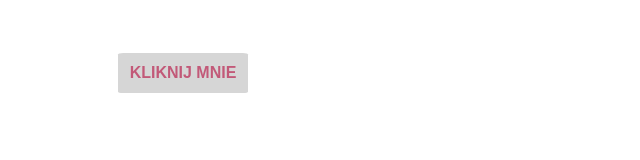
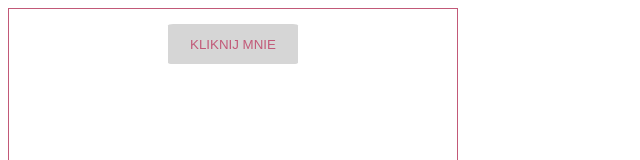
Before and after one commit to agatakk/agatakk.github.io, a plain HTML site: page Samuraj-Projekty/Dodawanie-kwadratow/index.html in a window 1280 px wide. Shown: the top 160 px of the page, without its empty margins (0-640 px from the left). Drawn offline with Linux system fonts and the light colour scheme.

Commit message:
Poprawki w stylach

```diff
--- a/Samuraj-Projekty/Dodawanie-kwadratow/main.js
+++ b/Samuraj-Projekty/Dodawanie-kwadratow/main.js
@@ -7,7 +7,7 @@ const showNumber = () => {
     const div = document.createElement('div');
     wrapper.appendChild(div);
 
-
+    div.textContent = "1";
 
 }
 
--- a/Samuraj-Projekty/Dodawanie-kwadratow/style.css
+++ b/Samuraj-Projekty/Dodawanie-kwadratow/style.css
@@ -4,6 +4,8 @@
 
 body{
     font-family: 'Courier New', Courier, monospace;
+    font-weight: 600;
+    font-size: 1rem;
 }
 div{
 
@@ -12,14 +14,17 @@ div{
     margin: 10px;
     background-color: rgb(194, 89, 120);
     color:rgb(214, 214, 214);
+    text-align: center;
+    line-height: 3;
 }
 .wrapper{
-    padding: 5vh;
-    height: 100vh;
-    width: 350px;
+    padding: 10px;
+    height: 100%;
+    width: 450px;
     display: flex;
     flex-direction: column;
     align-items: center;
+    border: 1px solid rgb(194, 89, 120);
 
 }
 
@@ -42,8 +47,7 @@ button{
     background-color: rgb(214, 214, 214);
     text-transform: uppercase;
     border: none;
-    font-weight: 600;
-    font-size: 1rem;
+
     border-radius: 4%;
     transition: all .3s linear;
 }
```
Also changed, not shown: Samuraj-Projekty/Dodawanie-kwadratow/index.html (+1 -1 lines).
